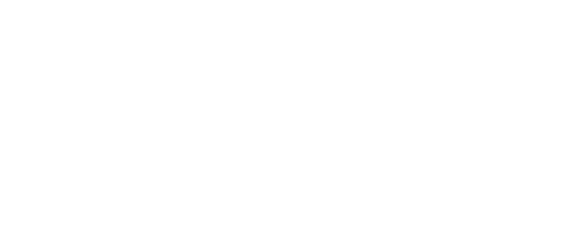
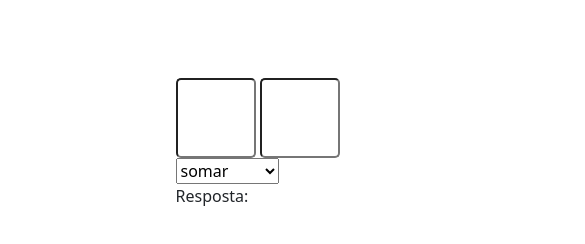
Before and after one commit to majumvalaski/Calculadora, a plain HTML site: page index.html in a window 390 px wide. Shown: the top 244 px of the page, 585 px wide, since content can reach past the window. Drawn offline with nearby package versions, Linux system fonts and the light colour scheme.

Commit message:
tornando responsivo

```diff
--- a/index.html
+++ b/index.html
@@ -6,6 +6,8 @@
     <meta name="viewport" content="width=device-width, initial-scale=1.0">
     <title>Calculadora</title>
     <link rel= "stylesheet" href="style.css">
+    <!--Deixando responsivo para qualquer tipo de dispositivo-->
+    <link href="https://cdn.jsdelivr.net/npm/bootstrap@5.0.2/dist/css/bootstrap.min.css" rel="stylesheet" integrity="sha384-EVSTQN3/azprG1Anm3QDgpJLIm9Nao0Yz1ztcQTwFspd3yD65VohhpuuCOmLASjC" crossorigin="anonymous">
 </head>
 <body>
     <input id="campo1" type="text">
--- a/style.css
+++ b/style.css
@@ -1,12 +1,13 @@
 body {
-    padding-left: 660px;
-    padding-top: 300px;
+    /*deixar em porcentagem faz com que fique responsivo a qualquer tamanho de tela*/
+    padding-left: 45%;
+    padding-top: 20%;
 }
 
 #campo1, #campo2 {
     border-radius: 5px;
     height: 80px;
     width: 80px;
-    margin: 0px 20px 20px 0px;
+    margin: auto;
     font-size: 30px;
 }
```
